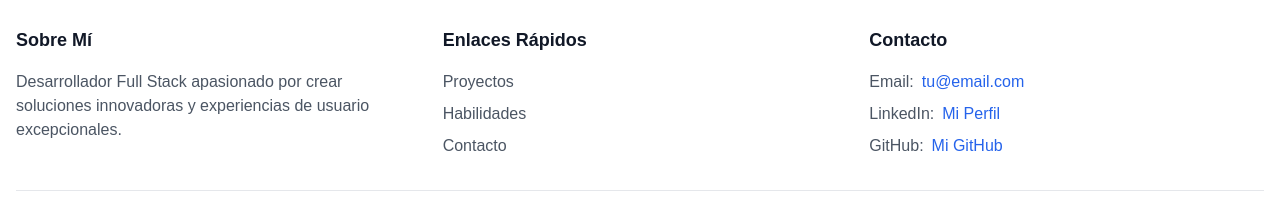
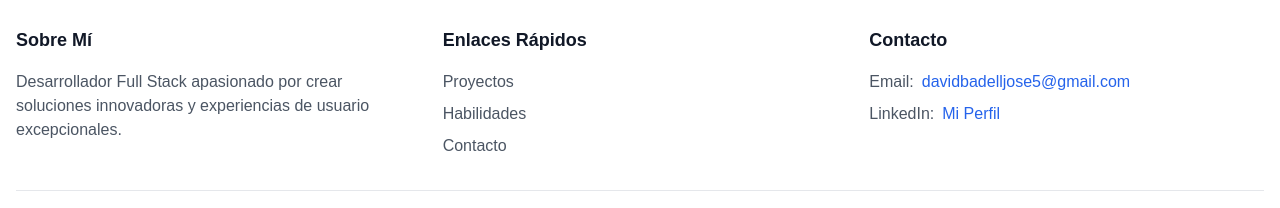
Before and after one commit to davidbadelllab/Profile, a Next.js app: page / in a window 1280 px wide. Shown: the part 5548-5756 px from the top of the page. Built offline with nearby package versions, Linux system fonts and the light colour scheme.

Commit message:
Actualiza componentes Phone y WhatsAppPhone, y página principal

```diff
--- a/src/components/Footer.js
+++ b/src/components/Footer.js
@@ -77,16 +77,16 @@ export default function Footer() {
               <li className="flex items-center space-x-2">
                 <span className="text-gray-600 dark:text-gray-400">Email:</span>
                 <a
-                  href="mailto:tu@email.com"
+                  href="mailto:davidbadelljose5@gmail.com"
                   className="text-blue-600 dark:text-blue-400 hover:underline"
                 >
-                  tu@email.com
+                  davidbadelljose5@gmail.com
                 </a>
               </li>
               <li className="flex items-center space-x-2">
                 <span className="text-gray-600 dark:text-gray-400">LinkedIn:</span>
                 <a
-                  href="https://linkedin.com/in/tu-perfil"
+                  href="https://www.linkedin.com/feed/"
                   target="_blank"
                   rel="noopener noreferrer"
                   className="text-blue-600 dark:text-blue-400 hover:underline"
@@ -94,17 +94,7 @@ export default function Footer() {
                   Mi Perfil
                 </a>
               </li>
-              <li className="flex items-center space-x-2">
-                <span className="text-gray-600 dark:text-gray-400">GitHub:</span>
-                <a
-                  href="https://github.com/tu-usuario"
-                  target="_blank"
-                  rel="noopener noreferrer"
-                  className="text-blue-600 dark:text-blue-400 hover:underline"
-                >
-                  Mi GitHub
-                </a>
-              </li>
+
             </ul>
           </motion.div>
         </div>
```
